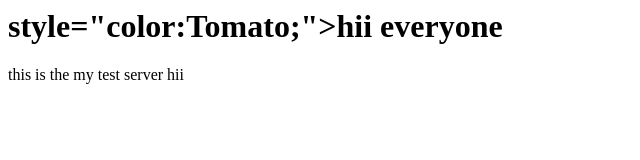
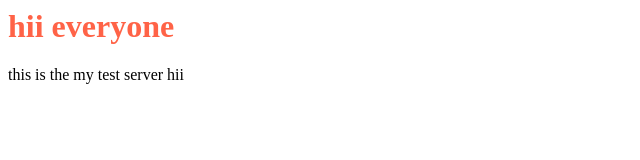
Before and after one commit to suraj687/apache, a plain HTML site: page index.html in a window 1280 px wide. Shown: the whole page, without its empty margins (0-640 px from the left). Drawn offline with Linux system fonts and the light colour scheme.

Commit message:
Update index.html

```diff
--- a/index.html
+++ b/index.html
@@ -2,7 +2,7 @@
 <head>
   <title> hii this the test</title>
 </head>
-<h1> style="color:Tomato;">hii everyone </h1>
+<h1 style="color:Tomato;">hii everyone </h1>
 <body>
 this is the my test server hii
 </body>
```
